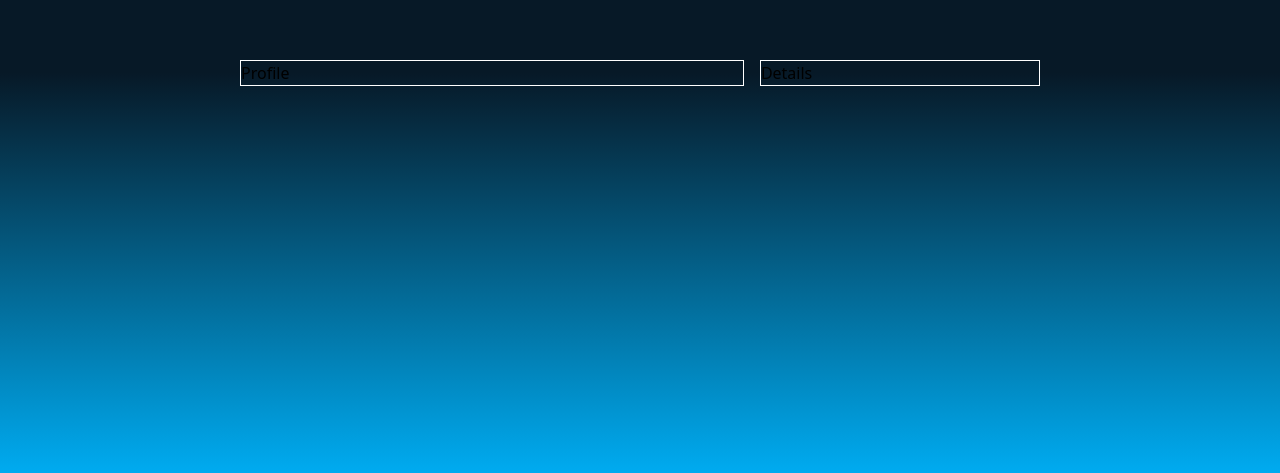
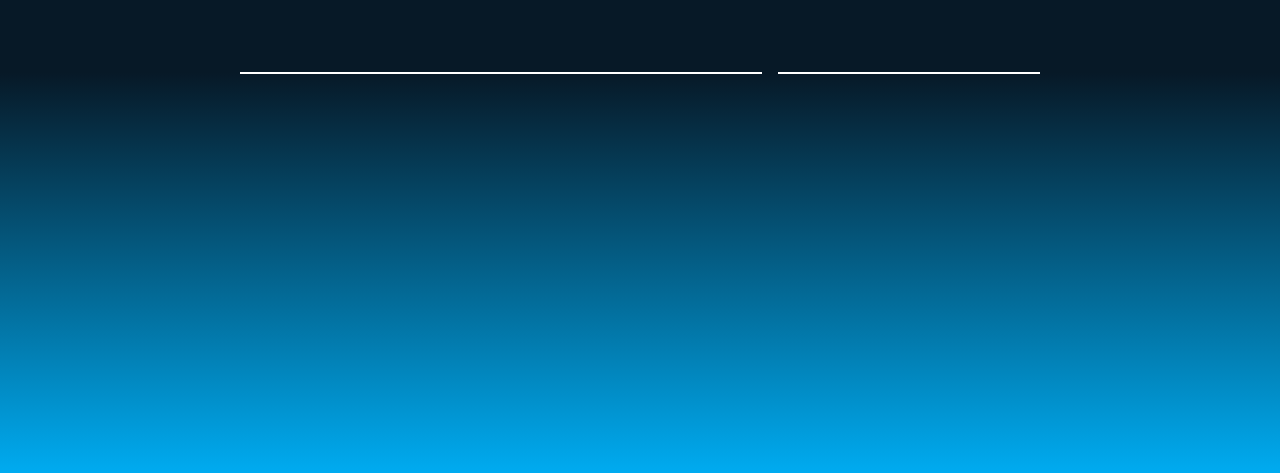
Before and after one commit to kbloski/myCv, a React (Vite) app: page /myCv/devfolio in a window 1280 px wide. Shown: the part 327-800 px from the top of the page. Built offline with nearby package versions, Linux system fonts and the light colour scheme.

Commit message:
Update Details and Profile components

```diff
--- a/src/features/devfolio/styles/index.scss
+++ b/src/features/devfolio/styles/index.scss
@@ -1 +1,2 @@
 @forward './variables';
+@forward './mixins';
--- a/src/features/devfolio/ui/Details/Details.module.scss
+++ b/src/features/devfolio/ui/Details/Details.module.scss
@@ -1,7 +1,9 @@
 @use '@styles/index.scss' as *;
+@use '../../styles/variables' as *;
 
 .details {
+    background-color: $background-color-dark;
+    border: 1px solid white;
+    flex-grow: 1;
     margin-left: $basicMargin;
-    flex-grow: 1;
-    border: 1px solid white;
 }
--- a/src/features/devfolio/ui/Details/index.tsx
+++ b/src/features/devfolio/ui/Details/index.tsx
@@ -1,8 +1,9 @@
 import style from "./Details.module.scss";
+import { DetaislProps } from "./types";
 
-function Details() {
+function Details({children} : DetaislProps) {
     return <div className={style.details}>
-        Details
+        {children}
     </div>;
 }
 
--- /dev/null
+++ b/src/features/devfolio/ui/Details/types.ts
@@ -0,0 +1,3 @@
+export type DetaislProps = {
+    children: React.ReactNode
+}
--- a/src/features/devfolio/ui/Profile/Profile.module.scss
+++ b/src/features/devfolio/ui/Profile/Profile.module.scss
@@ -1,4 +1,7 @@
+@use '../../styles/index.scss' as *;
+
 .profile {
+    background-color: $background-color-dark;
     border: 1px solid white;
     flex-grow: 2;
 }
--- a/src/features/devfolio/ui/Profile/index.tsx
+++ b/src/features/devfolio/ui/Profile/index.tsx
@@ -1,7 +1,10 @@
 import style from './Profile.module.scss'
+import { ProfileProps } from './types';
 
-function Profile(){
-    return <div className={style.profile}>Profile</div>;
+function Profile({children} : ProfileProps){
+    return <div className={style.profile}>
+        { children}
+    </div>;
 }
 
 export default Profile;
--- /dev/null
+++ b/src/features/devfolio/ui/Profile/types.ts
@@ -0,0 +1,3 @@
+export type ProfileProps = {
+    children: React.ReactNode
+}
```
Also changed, not shown: src/features/devfolio/styles/_mixins.scss (added), src/features/devfolio/ui/navigation/index.tsx (deleted).
